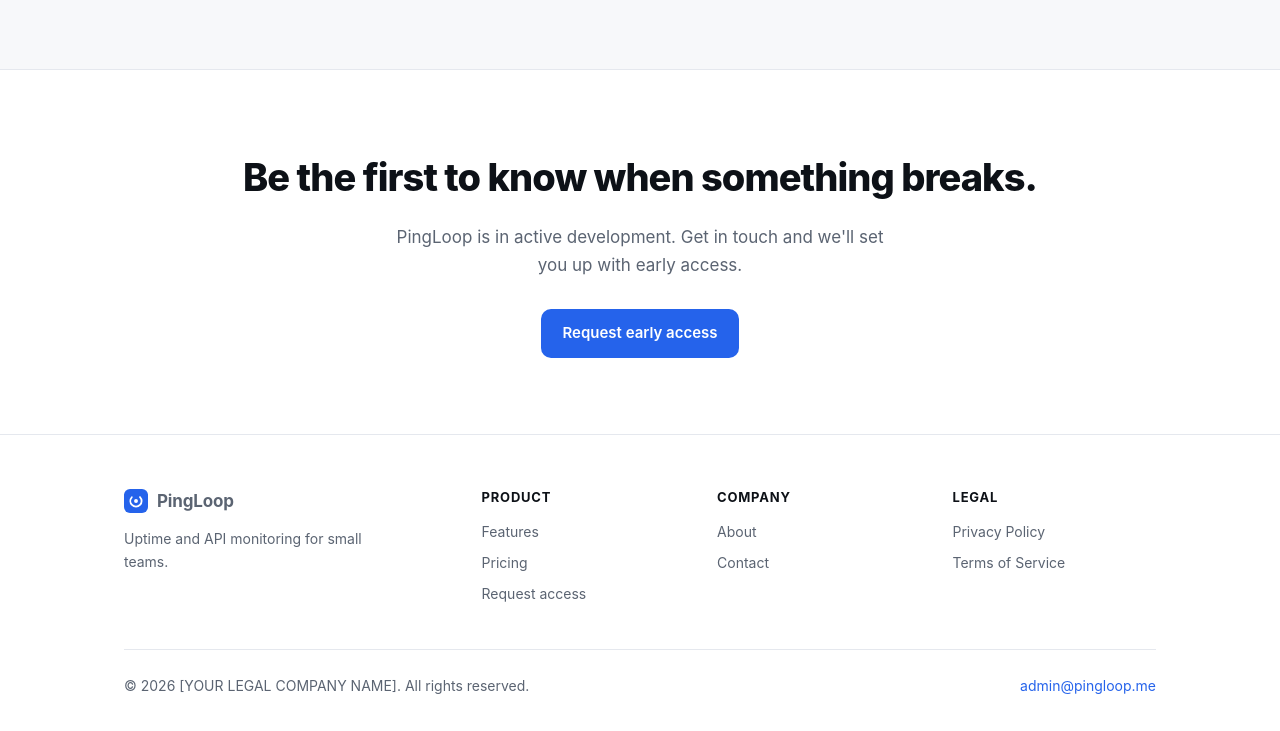
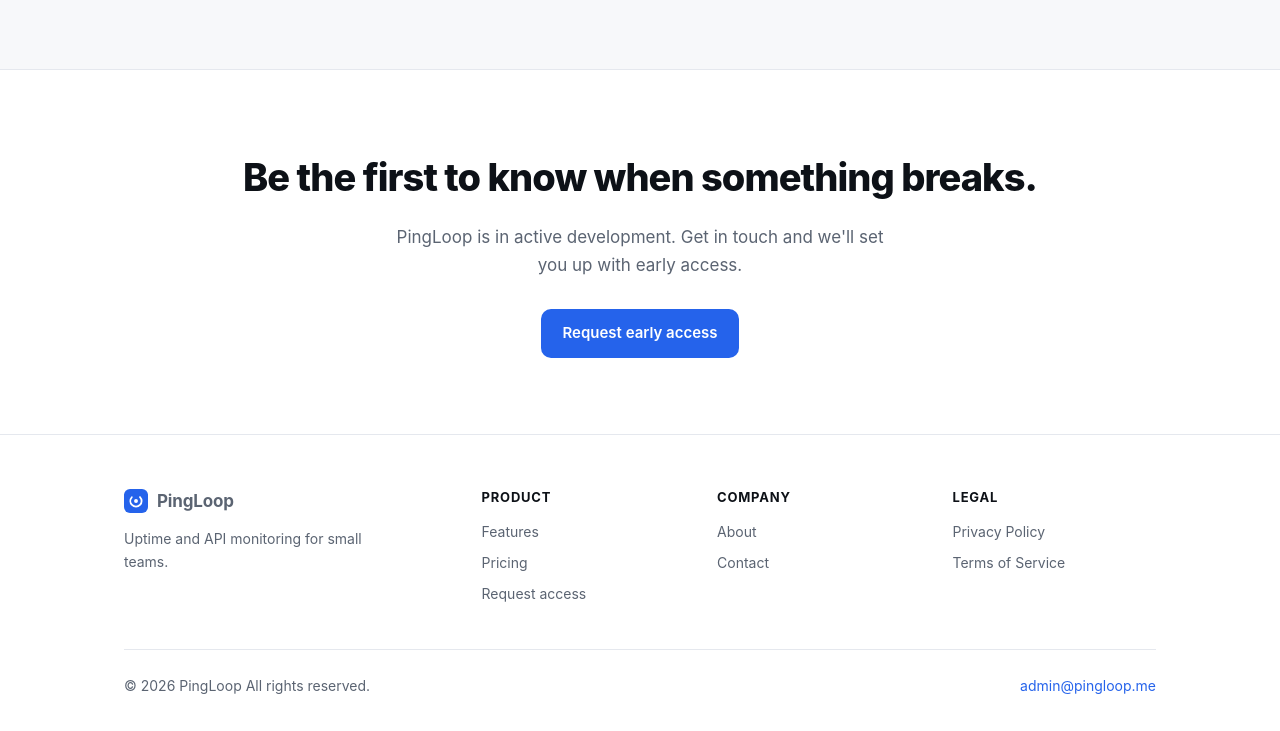
Before and after one commit to odahalvorson/odahalvorson.github.io, a plain HTML site: page index.html in a window 1280 px wide. Shown: the part 2301-3032 px from the top of the page. Drawn offline with Linux system fonts and the light colour scheme.

Commit message:
Update index.html

```diff
--- a/index.html
+++ b/index.html
@@ -178,7 +178,7 @@
       </div>
     </div>
     <div class="footer-bottom">
-      <span>© <span id="year">2025</span> [YOUR LEGAL COMPANY NAME]. All rights reserved.</span>
+      <span>© <span id="year">2025</span> PingLoop All rights reserved.</span>
       <span><a href="mailto:admin@pingloop.me">admin@pingloop.me</a></span>
     </div>
   </div>
```
